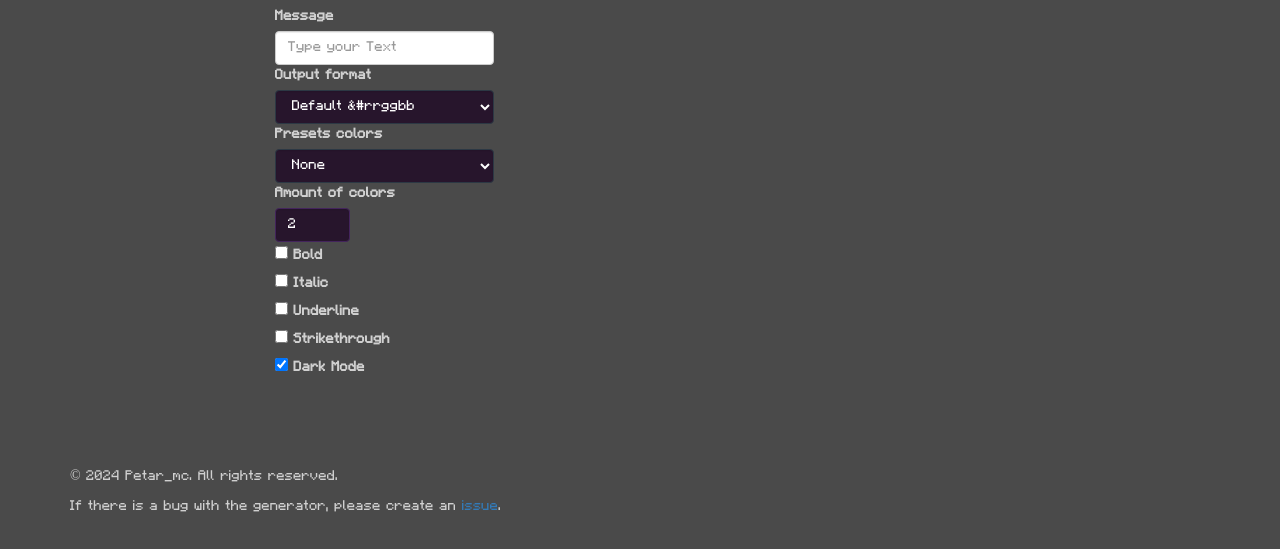
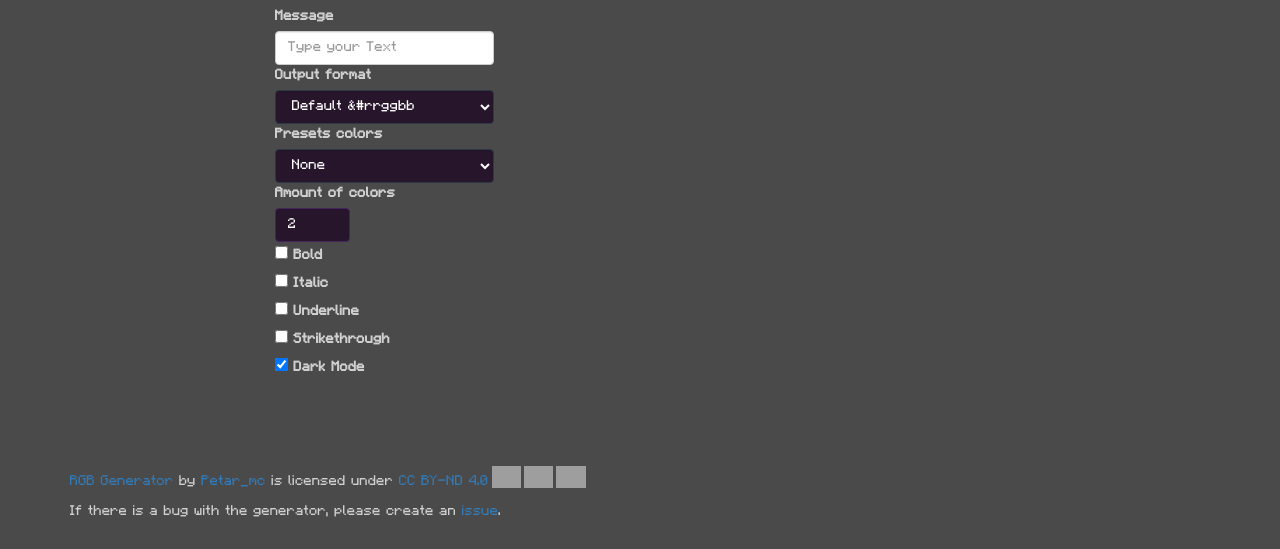
Before and after one commit to PetarMc1/rgb-generator, a plain HTML site: page Generator/index.html in a window 1280 px wide. Shown: the part 251-800 px from the top of the page. Drawn offline with nearby package versions, Linux system fonts and the light colour scheme; grey boxes are pictures that could not be loaded.

Commit message:
Update index.html

```diff
--- a/Generator/index.html
+++ b/Generator/index.html
@@ -121,7 +121,7 @@
     <br>
     <br>
     <footer>
-      <p style="text-align: left;">© 2024 Petar_mc. All rights reserved.</p>
+      <p xmlns:cc="http://creativecommons.org/ns#" xmlns:dct="http://purl.org/dc/terms/"><a property="dct:title" rel="cc:attributionURL" href="https://github.com/PetarMc1/rgb-generator">RGB Generator</a> by <a rel="cc:attributionURL dct:creator" property="cc:attributionName" href="https://github.com/PetarMc1">Petar_mc</a> is licensed under <a href="https://creativecommons.org/licenses/by-nd/4.0/?ref=chooser-v1" target="_blank" rel="license noopener noreferrer" style="display:inline-block;">CC BY-ND 4.0<img style="height:22px!important;margin-left:3px;vertical-align:text-bottom;" src="https://mirrors.creativecommons.org/presskit/icons/cc.svg?ref=chooser-v1"><img style="height:22px!important;margin-left:3px;vertical-align:text-bottom;" src="https://mirrors.creativecommons.org/presskit/icons/by.svg?ref=chooser-v1"><img style="height:22px!important;margin-left:3px;vertical-align:text-bottom;" src="https://mirrors.creativecommons.org/presskit/icons/nd.svg?ref=chooser-v1"></a></p>
       <p style="text-align: left;">If there is a bug with the generator, please create an <a href="https://github.com/PetarMc1/rgb-generator/issues" target="_blank">issue</a>.</p>
   </footer>
   </body>
```
